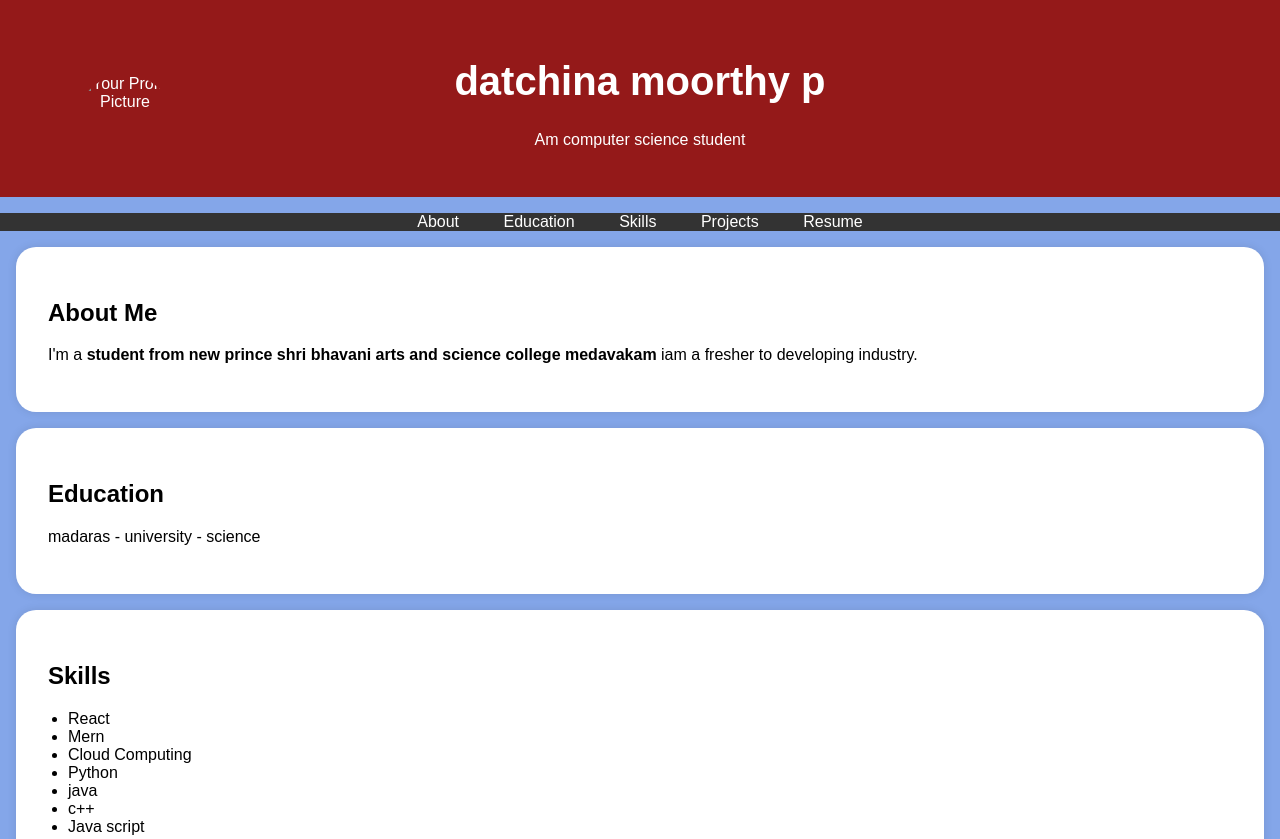
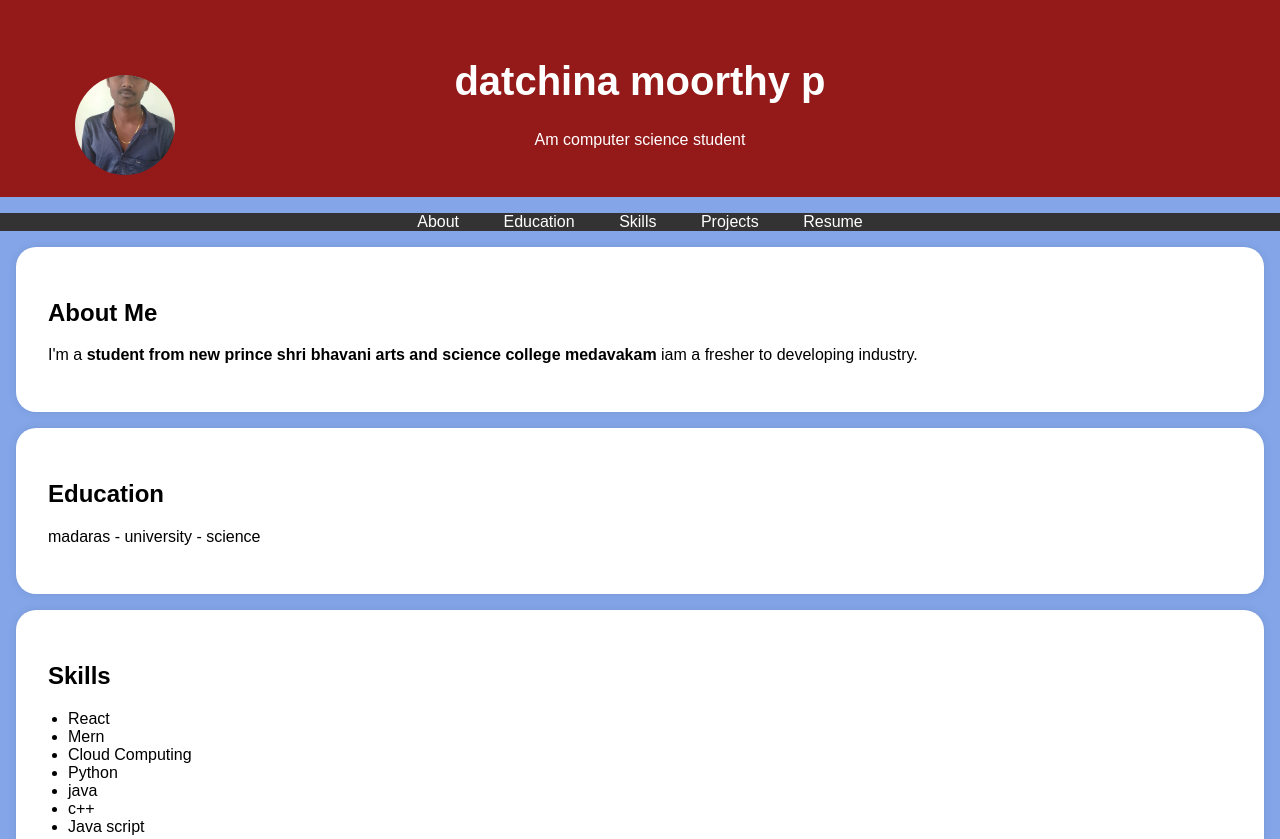
Before and after one commit to moorthy-200-7/Dachina-portfolio, a plain HTML site: page index.html in a window 1280 px wide. Shown: the top 839 px of the page. Drawn offline with Linux system fonts and the light colour scheme.

Commit message:
Update index.html

```diff
--- a/index.html
+++ b/index.html
@@ -95,7 +95,7 @@
     <header>
         <div class="header-content">
             <!-- Add your profile picture here -->
-            <img src="passport photo.jpg" alt="Your Profile Picture" class="profile-picture">
+            <img src="IMG-20250401-WA0005.jpg" alt="Your Profile Picture" class="profile-picture">
             <h1>datchina moorthy p</h1>
             <p>Am computer science student</p>
         </div>
```
